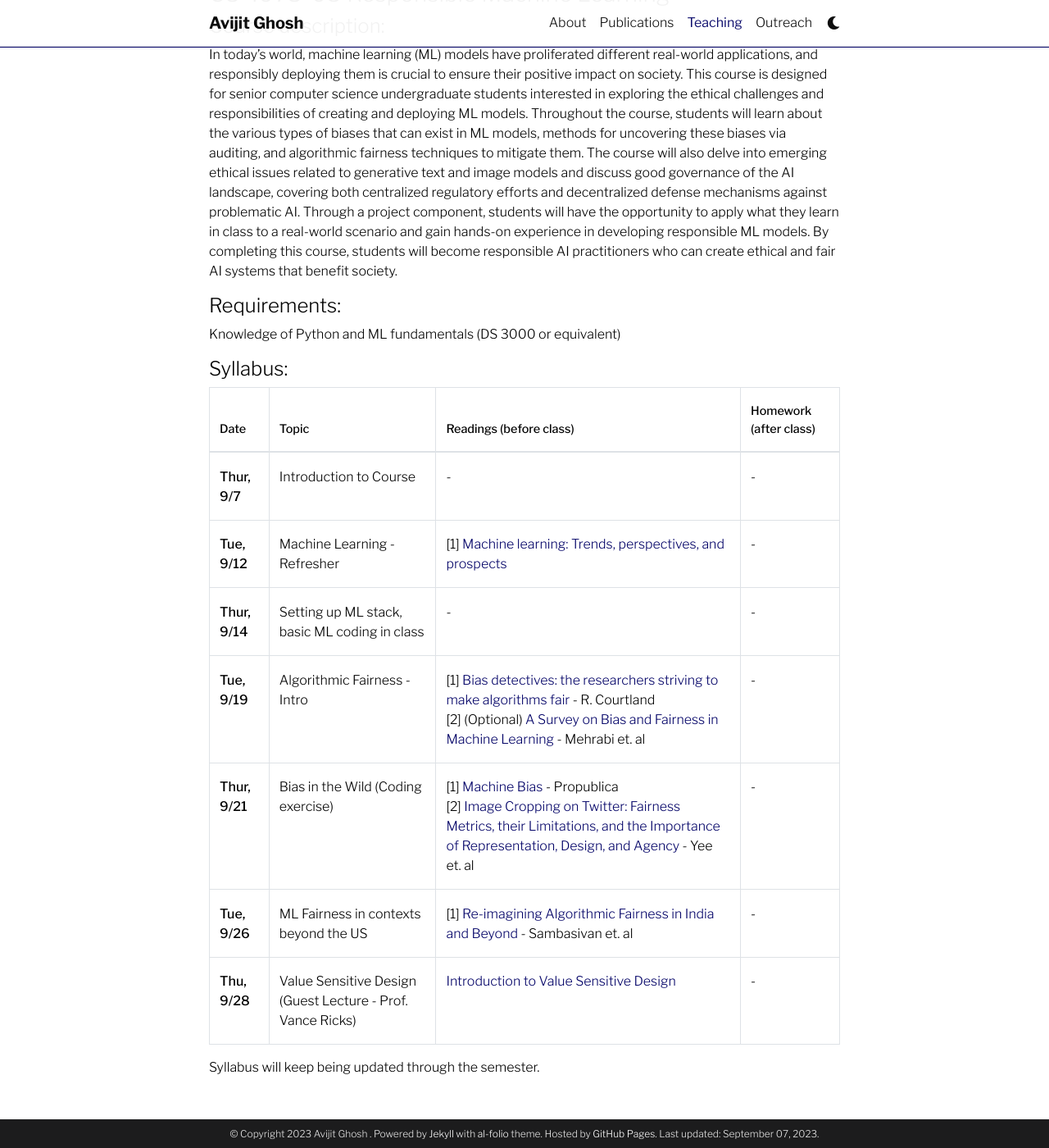
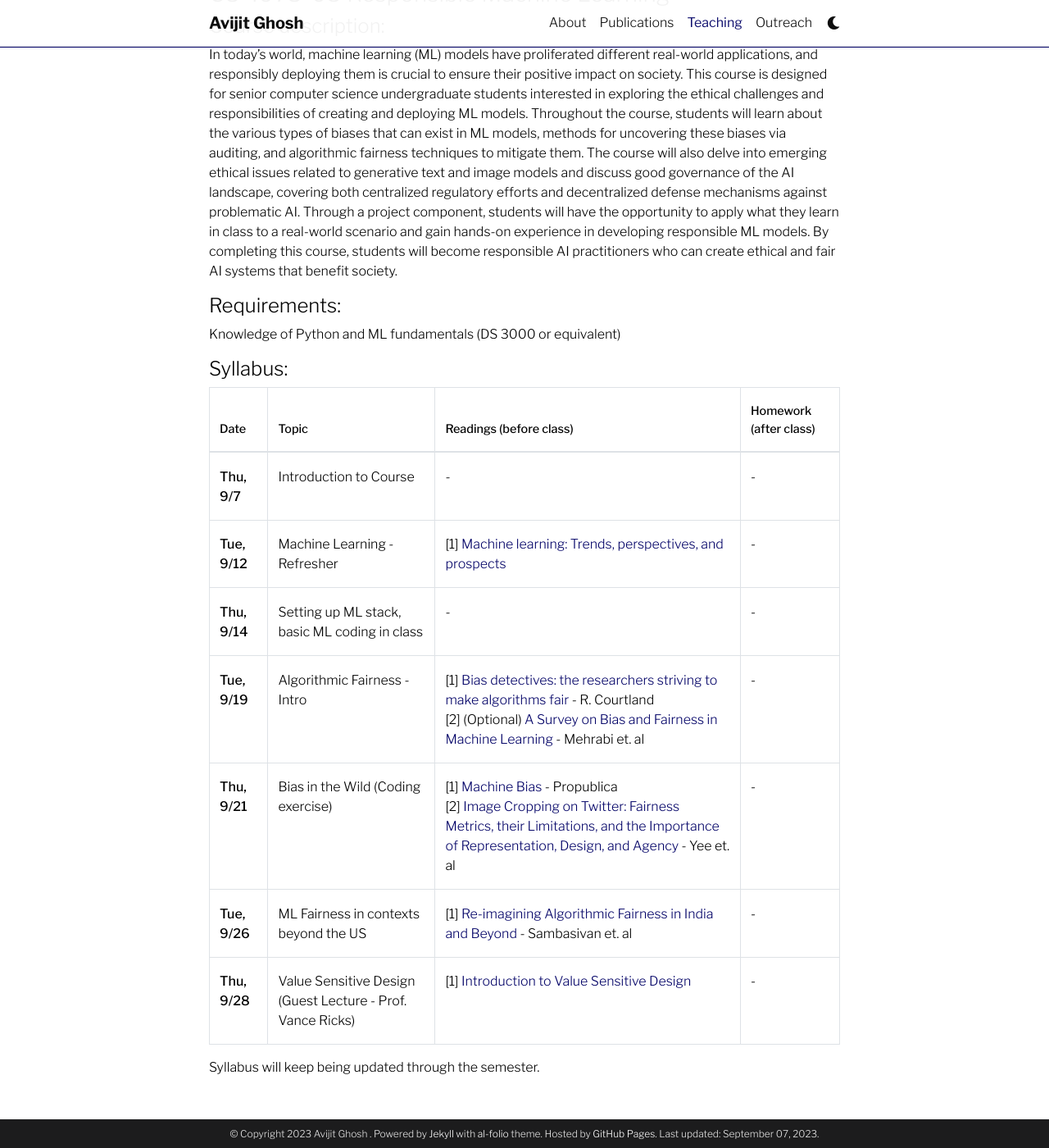
Before and after one commit to evijit/evijit.github.io, a Jekyll site: the page built from _pages/teaching.md, in a window 1280 px wide and 1400 px high, scrolled down 255 px. Shown: the whole window at 82% size. Built offline with Jekyll 4.4.1, drawn with Linux system fonts in a browser that asks for light colours; comment, search, counter and statistics services are not loaded; a style sheet for code colours, icons or effects is not loaded.

Commit message:
teaching fix

```diff
--- a/_pages/teaching.md
+++ b/_pages/teaching.md
@@ -21,12 +21,12 @@ Knowledge of Python and ML fundamentals (DS 3000 or equivalent)
 {:class="table table-bordered"}
 | **Date** | **Topic** | **Readings (before class)** | **Homework (after class)**
 |--|--|--|--|
-| **Thur, 9/7** | Introduction to Course | - | - |
+| **Thu, 9/7** | Introduction to Course | - | - |
 | **Tue, 9/12** | Machine Learning - Refresher | [1] [Machine learning: Trends, perspectives, and prospects](https://www.cs.cmu.edu/~tom/pubs/Science-ML-2015.pdf) | - |
-| **Thur, 9/14** | Setting up ML stack, basic ML coding in class | - | - |
+| **Thu, 9/14** | Setting up ML stack, basic ML coding in class | - | - |
 | **Tue, 9/19** | Algorithmic Fairness - Intro  | [1] [Bias detectives: the researchers striving to make algorithms fair](https://courses.cs.duke.edu/spring20/compsci342/netid/readings/nature-algorithmic-bias.pdf) - R. Courtland <br> [2] (Optional) [A Survey on Bias and Fairness in Machine Learning](https://arxiv.org/pdf/1908.09635.pdf) - Mehrabi et. al | - |
-| **Thur, 9/21** | Bias in the Wild (Coding exercise) | [1] [Machine Bias](https://www.propublica.org/article/machine-bias-risk-assessments-in-criminal-sentencing) - Propublica <br> [2] [Image Cropping on Twitter: Fairness Metrics, their Limitations, and the Importance of Representation, Design, and Agency](https://arxiv.org/pdf/2105.08667.pdf) - Yee et. al | - |
+| **Thu, 9/21** | Bias in the Wild (Coding exercise) | [1] [Machine Bias](https://www.propublica.org/article/machine-bias-risk-assessments-in-criminal-sentencing) - Propublica <br> [2] [Image Cropping on Twitter: Fairness Metrics, their Limitations, and the Importance of Representation, Design, and Agency](https://arxiv.org/pdf/2105.08667.pdf) - Yee et. al | - |
 | **Tue, 9/26** | ML Fairness in contexts beyond the US  | [1] [Re-imagining Algorithmic Fairness in India and Beyond](https://arxiv.org/pdf/2101.09995.pdf) - Sambasivan et. al | - |
-| **Thu, 9/28** | Value Sensitive Design (Guest Lecture - Prof. Vance Ricks)  | [Introduction to Value Sensitive Design](https://vsd.ccs.neu.edu/introduction/) | - |
+| **Thu, 9/28** | Value Sensitive Design (Guest Lecture - Prof. Vance Ricks)  | [1] [Introduction to Value Sensitive Design](https://vsd.ccs.neu.edu/introduction/) | - |
 
 Syllabus will keep being updated through the semester.
```
